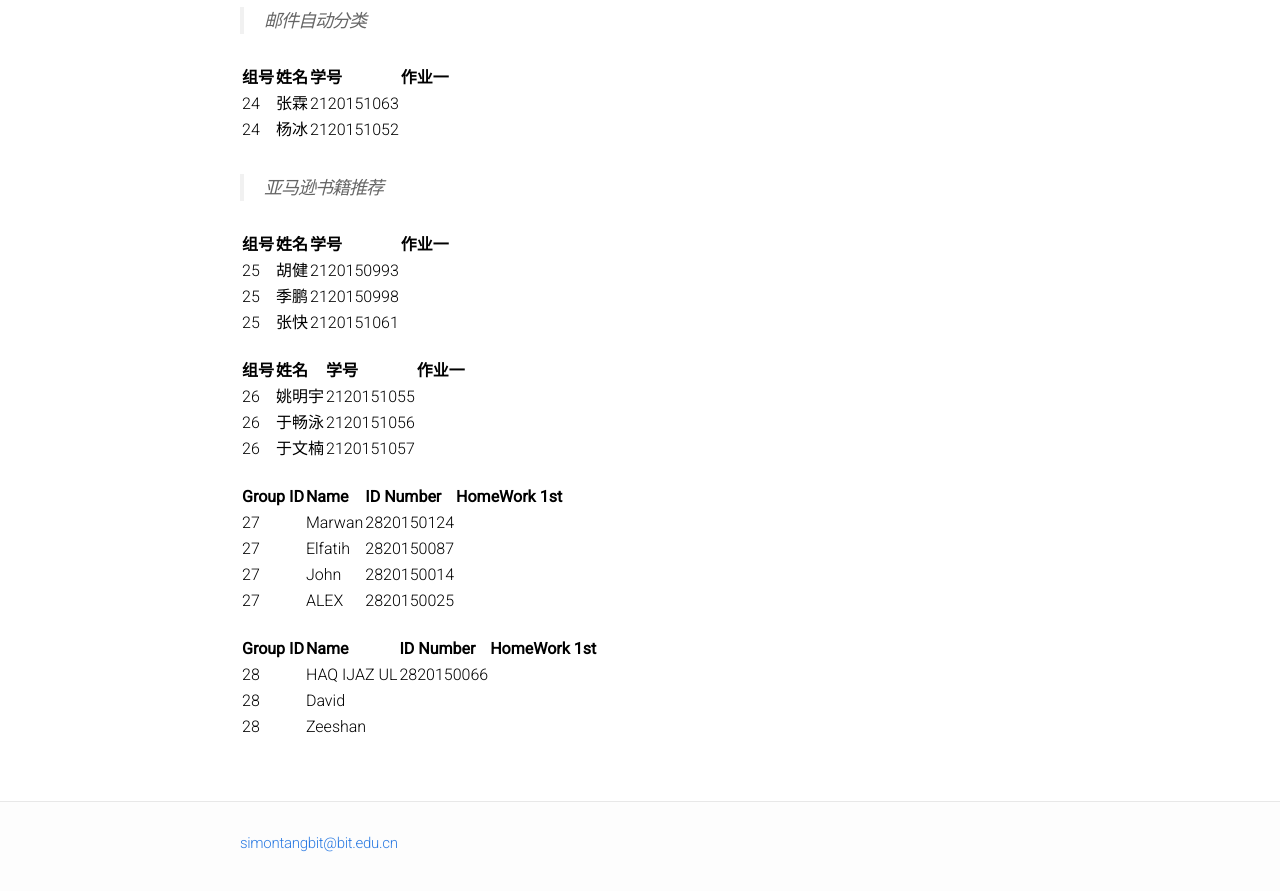
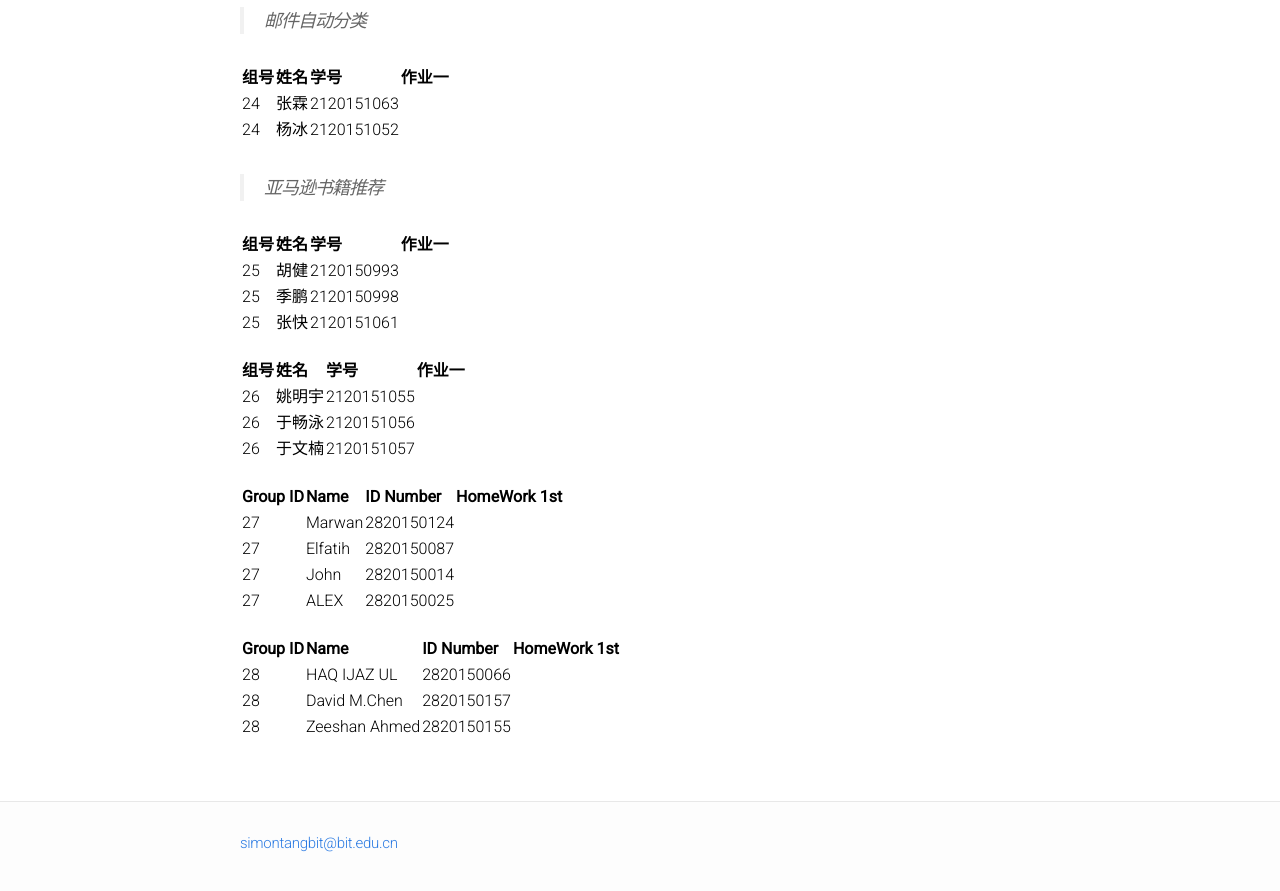
Before and after one commit to BITDM/bitdm.github.io, a Jekyll site: the page built from 2016/groups.md, in a window 1280 px wide and 900 px high, scrolled down 4048 px. Shown: the top 891 px of the window. Built offline with Jekyll 4.4.1, drawn with Linux system fonts in a browser that asks for light colours.

Commit message:
Update groups.md

```diff
--- a/2016/groups.md
+++ b/2016/groups.md
@@ -205,5 +205,5 @@ permalink: /2016/groups/
 |Group ID|Name|ID Number|HomeWork 1st|
 |:-------------|:-------------|:-----|:-----|
 |28|HAQ IJAZ UL |2820150066|
-|28|David||
-|28|Zeeshan||
+|28|David M.Chen|2820150157|
+|28|Zeeshan Ahmed|2820150155|
```
